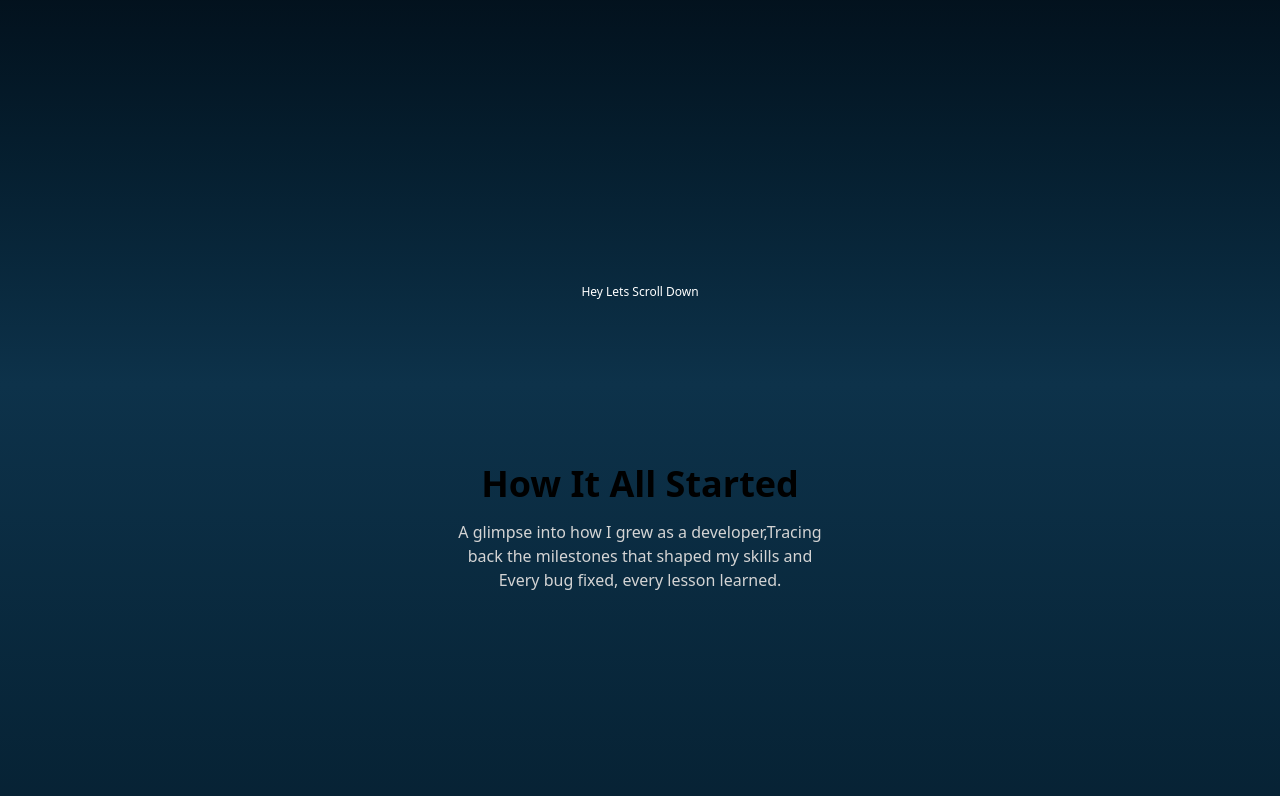
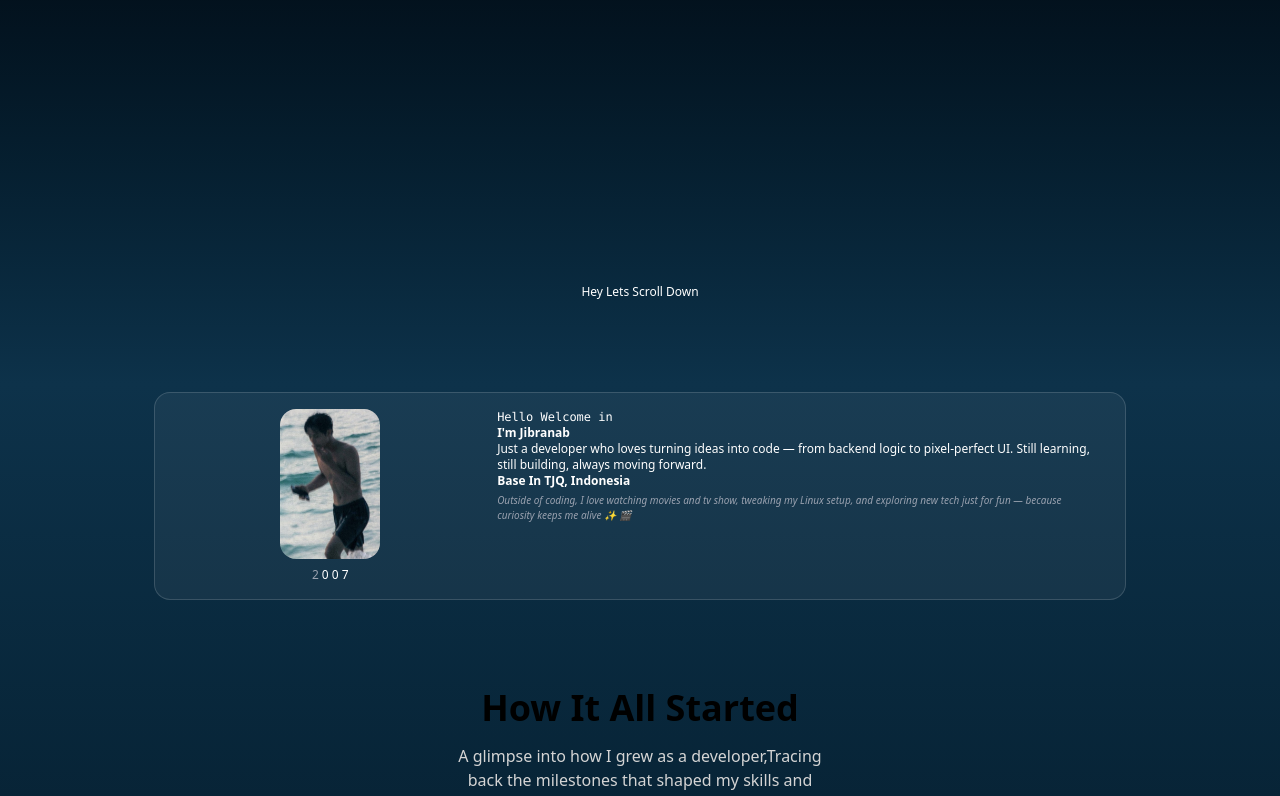
Before and after one commit to jbranabb/canuseeme, a React (Vite) app: page / in a window 1280 px wide. Shown: the part 512-1308 px from the top of the page. Built offline with nearby package versions, Linux system fonts and the light colour scheme.

Commit message:
feat(Journeys) adding ProfileCards into Journeys

```diff
--- a/src/components/pages/Home/Journeys.tsx
+++ b/src/components/pages/Home/Journeys.tsx
@@ -1,4 +1,5 @@
 import { Timeline } from "../../ui/timeline"
+import  ProfileCards  from "../../ui/ProfileCards"
 export default function Journeys() {
   const data = [
     {
@@ -104,7 +105,8 @@ export default function Journeys() {
     },
   ];
   return (
-    <div className="min-h-screen flex flex-col bg-gradient-to-b from-[#0D324A] to-black">
+    <div className="min-h-screen flex flex-col bg-gradient-to-b from-[#0D324A] to-black items-center">
+      <ProfileCards />
       <Timeline data={data} />
     </div>
   )
```
